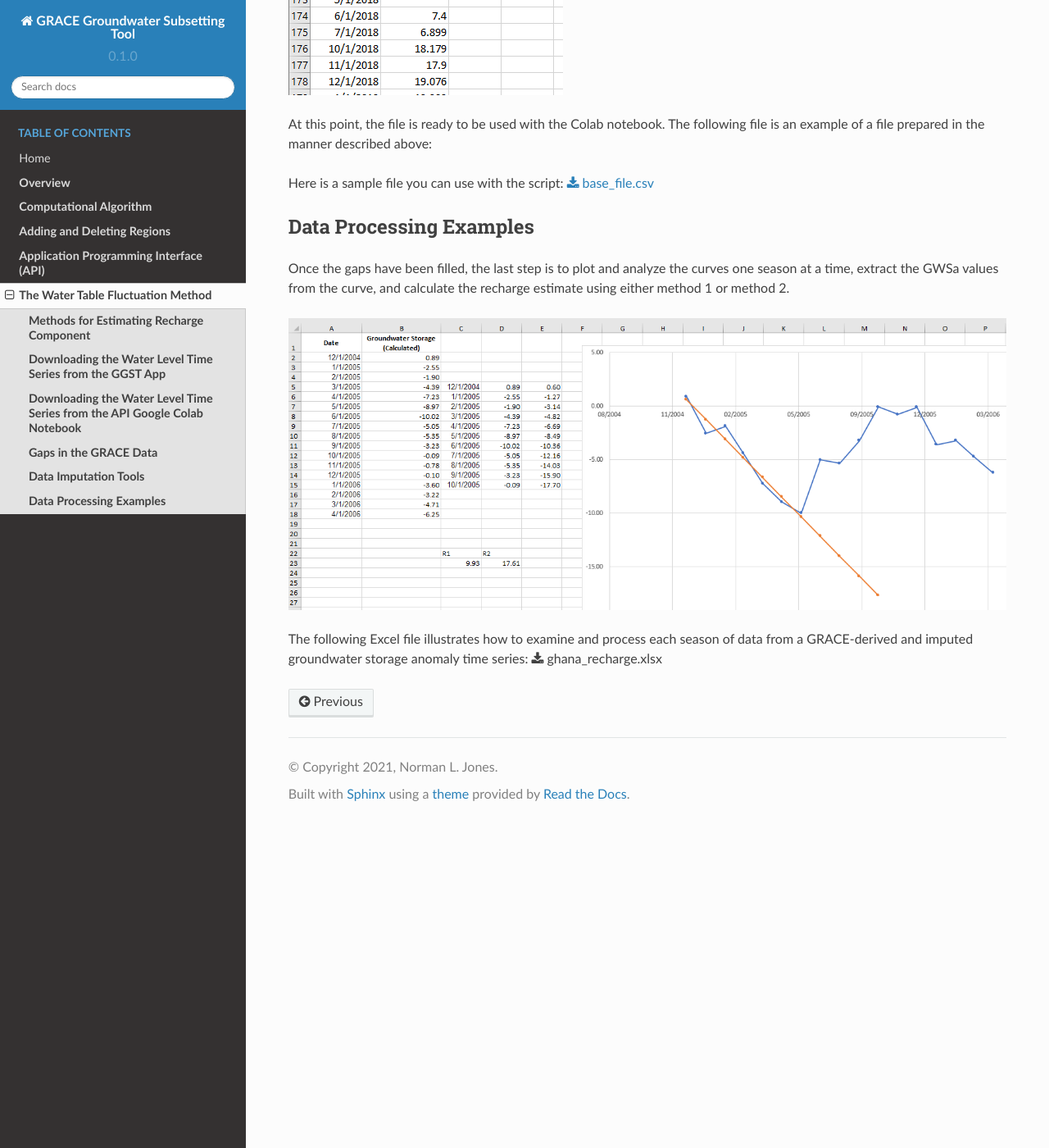
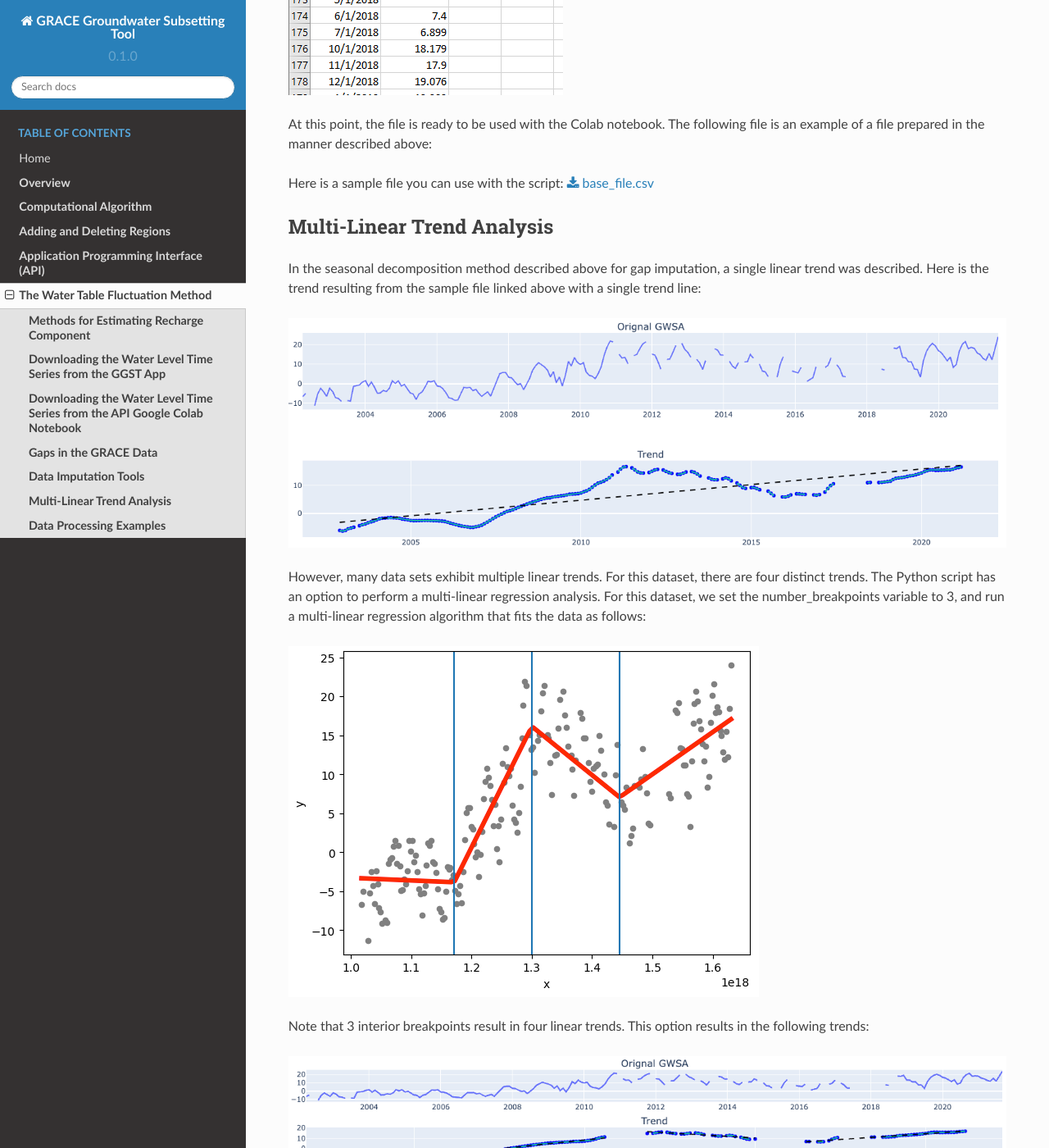
Before and after one commit to BYU-Hydroinformatics/ggst, a Sphinx documentation site: the page built from docs/source/wtf.rst, in a window 1280 px wide and 1400 px high, scrolled down 9065 px. Shown: the whole window at 82% size. Built offline with Sphinx 7.4.7 and the Read the Docs theme 2.0.0, drawn with Linux system fonts in a browser that asks for light colours; some of the changed text lies outside the part shown.

Commit message:
Update wtf.rst
added new section on multi-linear regression

```diff
--- a/docs/source/wtf.rst
+++ b/docs/source/wtf.rst
@@ -116,6 +116,24 @@ At this point, the file is ready to be used with the Colab notebook. The followi
 Here is a sample file you can use with the script:
 :download:`base_file.csv </wtf_files/base_file.csv>`
 
+**Multi-Linear Trend Analysis**
+--------------------------
+In the seasonal decomposition method described above for gap imputation, a single linear trend was described. Here is the trend resulting from the sample file linked above with a single trend line:
+
+.. image:: images-wtf/trend_1.png
+
+However, many data sets exhibit multiple linear trends. For this dataset, there are four distinct trends. The Python script has an option to perform a multi-linear regression analysis. For this dataset, we set the number_breakpoints variable to 3, and run a multi-linear regression algorithm that fits the data as follows:
+
+.. image:: images-wtf/trend_4_scatter.png
+
+Note that 3 interior breakpoints result in four linear trends. This option results in the following trends:
+
+.. image:: images-wtf/trend_4.png
+
+And finally, the gap imputation with 4 trend lines results in the following:
+
+.. image:: images-wtf/trend_4_results.png
+
 **Data Processing Examples**
 ------------
 Once the gaps have been filled, the last step is to plot and analyze the curves one season at a time, extract the GWSa values from the curve, and calculate the recharge estimate using either method 1 or method 2.
```
